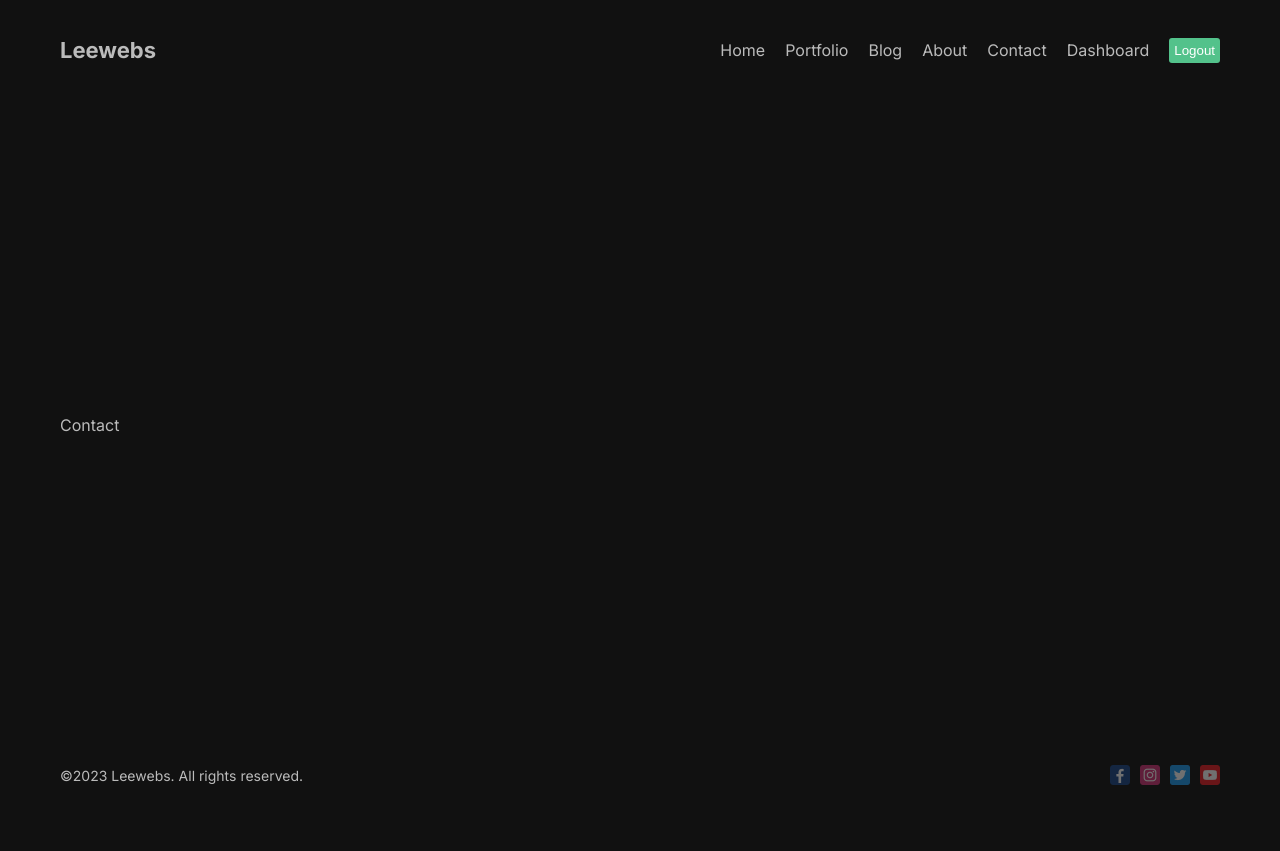
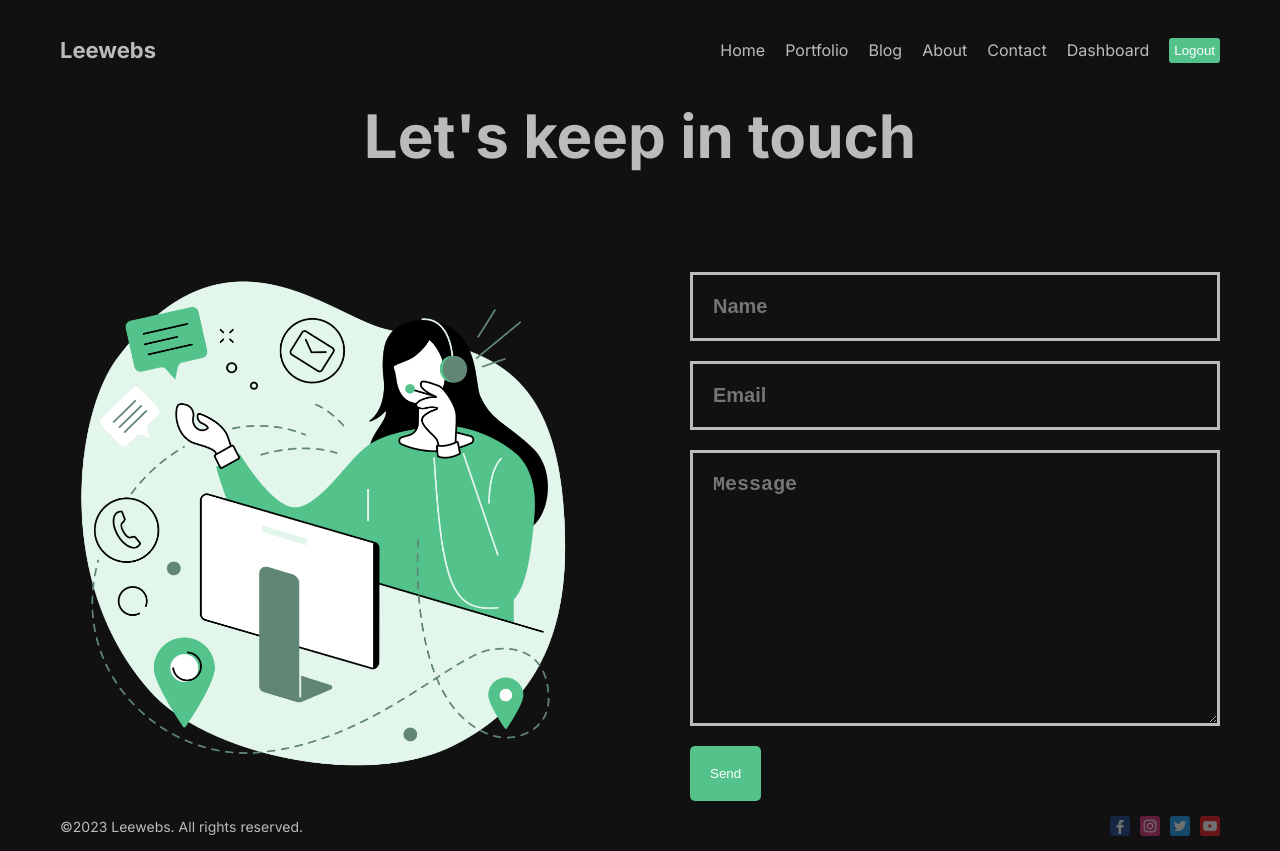
Before and after one commit to leewebstechnologies/adeniyiajibade, a Next.js app: page /contact in a window 1280 px wide. Before the commit the page ends 800 px from the top, so only its background shows below. Built offline with nearby package versions, Linux system fonts and the light colour scheme.

Commit message:
contact page completed

```diff
--- a/src/app/about/page.jsx
+++ b/src/app/about/page.jsx
@@ -42,7 +42,7 @@
             <br />
             <br /> - Graphic Design
             <br />
-            <br /> - Islamic & Arabic Education
+            <br /> - Arabic & Islamic Education
           </p>
           <Button url="/contact" text="Contact" />
         </div>
--- a/src/app/contact/page.jsx
+++ b/src/app/contact/page.jsx
@@ -1,8 +1,35 @@
 import React from "react";
 import styles from "./page.module.css";
+import Image from "next/image";
+import Button from "@/components/button/Button";
 
 const Contact = () => {
-  return <div className={styles.container}>Contact</div>;
+  return (
+    <div className={styles.container}>
+      <h1 className={styles.title}>Let's keep in touch</h1>
+      <div className={styles.content}>
+        <div className={styles.imgContainer}>
+          <Image
+            src="/contact.png"
+            alt="Contact Image"
+            fill={true}
+            className={styles.image}
+          />
+        </div>
+        <form className={styles.form}>
+          <input type="text" placeholder="Name" className={styles.input} />
+          <input type="text" placeholder="Email" className={styles.input} />
+          <textarea
+            className={styles.textArea}
+            placeholder="Message"
+            cols="30"
+            rows="10"
+          ></textarea>
+          <Button url="#" text="Send" />
+        </form>
+      </div>
+    </div>
+  );
 };
 
 export default Contact;
--- a/src/app/contact/page.module.css
+++ b/src/app/contact/page.module.css
@@ -1,3 +1,53 @@
 .container {
+}
 
+.title {
+  font-size: 60px;
+  margin-bottom: 100px;
+  text-align: center;
 }
+
+.content {
+  display: flex;
+  align-items: center;
+  gap: 100px;
+}
+
+.imgContainer {
+  flex: 1;
+  height: 500px;
+  position: relative;
+}
+
+.image {
+  object-fit: contain;
+  animation: move 3s infinite ease alternate;
+}
+
+@keyframes move {
+  from {
+    transform: translateY(-15px);
+  }
+  to {
+    transform: translateY(0px) scale(1.03);
+  }
+}
+
+.form {
+  display: flex;
+  flex: 1;
+  flex-direction: column;
+  gap: 20px;
+}
+
+.input,
+.textArea {
+  padding: 20px;
+  background-color: transparent;
+  border: none;
+  outline: none;
+  color: #bbb;
+  border: 3px solid #bbb;
+  font-size: 20px;
+  font-weight: bold;
+}
--- a/src/app/page.module.css
+++ b/src/app/page.module.css
@@ -27,5 +27,15 @@
 .img {
   width: 100%;
   height: 500px;
-  object-fit: cover;
+  object-fit: contain;
+  animation: move 3s infinite ease alternate;
 }
+
+@keyframes move {
+  from {
+    transform: translateY(-10px);
+  }
+  to {
+    transform: translate(10px);
+  }
+}
```
